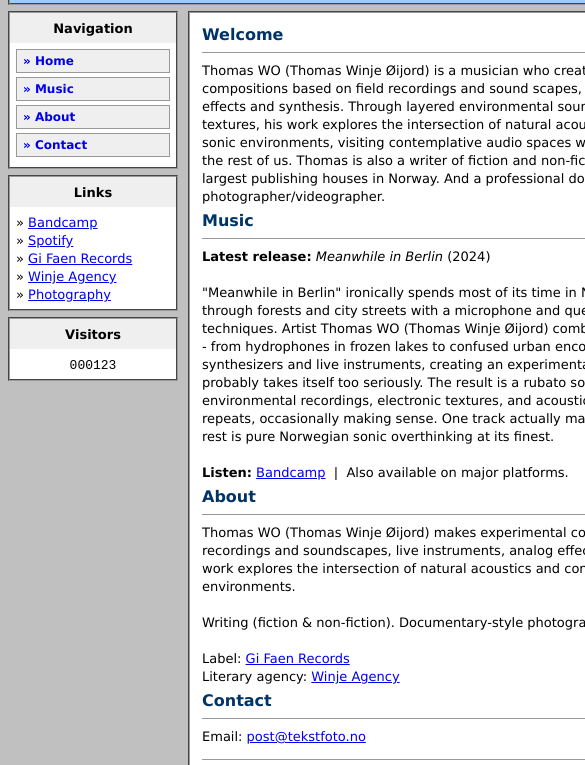
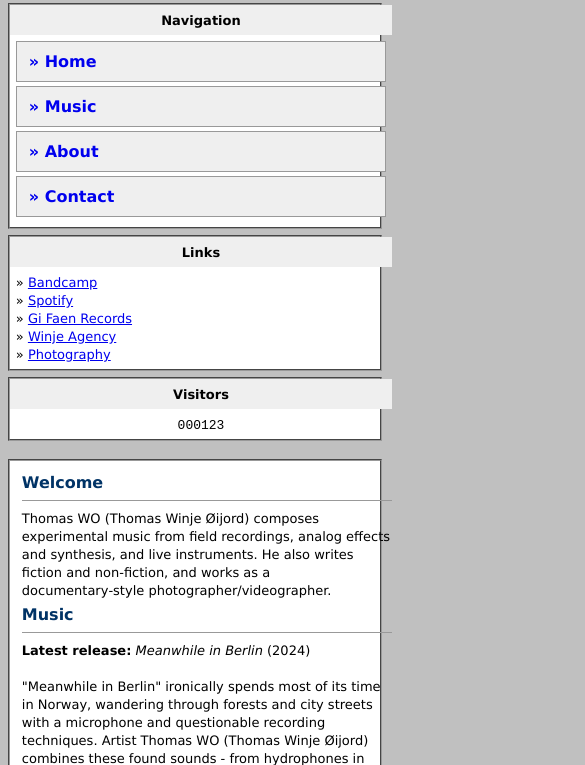
Before and after one commit to Thompalo/thomaswo, a plain HTML site: page index.html in a window 390 px wide. Shown: the part 99-864 px from the top of the page, 585 px wide, since content can reach past the window. Drawn offline with Linux system fonts and the light colour scheme.

Commit message:
Initial updates

```diff
--- a/index.html
+++ b/index.html
@@ -5,19 +5,34 @@
   <meta charset="utf-8">
   <meta name="viewport" content="width=device-width, initial-scale=1">
   <style type="text/css">
-    /* 90s-ish resets & tiny helpers (kept minimal) */
-    img { border: 0; }
+    /* --- 90s look with modern mobile fixes --- */
+    img { border: 0; max-width: 100%; height: auto; }
     .sp { height: 6px; line-height: 6px; font-size: 6px; }
     .box { border: 2px groove #999; background: #FFFFFF; }
-    .navlink { display:block; padding:4px 6px; margin-bottom:4px; background:#EFEFEF; border:1px solid #999; text-decoration:none; font-weight:bold; font-family: Verdana, Arial, Helvetica, sans-serif; font-size:12px; }
+    .navlink { display:block; padding:6px 8px; margin-bottom:4px; background:#EFEFEF; border:1px solid #999; text-decoration:none; font-weight:bold; font-family: Verdana, Arial, Helvetica, sans-serif; font-size:12px; }
     .navlink:hover { background:#FFFF99; }
     .tt { font-family: "Courier New", Courier, monospace; }
+
+    /* layout helpers */
+    .wrap-760 { width: 760px; }
+    .two-col { width: 100%; }
+    .navcol { width: 170px; vertical-align: top; }
+    .contentcol { vertical-align: top; }
+
+    /* responsive: stack nav on small screens, keep the 90s vibe */
+    @media (max-width: 760px){
+      .wrap-760 { width: 96% !important; }
+      .two-col, .two-col tr, .two-col td { display: block; width: 100% !important; }
+      .navcol, .contentcol { width: 100% !important; }
+      .navlink { font-size: 16px; padding: 10px 12px; }
+      body { margin: 0; }
+    }
   </style>
 </head>
 <body bgcolor="#C0C0C0" text="#000000" link="#0000EE" vlink="#551A8B" alink="#FF0000">
 
 <center>
-  <table width="760" cellpadding="0" cellspacing="0" border="0">
+  <table class="wrap-760" cellpadding="0" cellspacing="0" border="0">
     <tr>
       <td>
         <!-- HEADER STRIP -->
@@ -42,11 +57,11 @@
 
         <div class="sp"></div>
 
-        <!-- MAIN LAYOUT: NAV LEFT / CONTENT RIGHT -->
-        <table width="100%" cellpadding="0" cellspacing="0" border="0">
+        <!-- MAIN LAYOUT: NAV LEFT / CONTENT RIGHT (stacks on mobile) -->
+        <table class="two-col" cellpadding="0" cellspacing="0" border="0">
           <tr>
             <!-- NAV -->
-            <td width="170" valign="top">
+            <td class="navcol">
               <table width="100%" cellpadding="6" cellspacing="0" border="0" class="box">
                 <tr><td bgcolor="#EFEFEF" align="center"><font face="Verdana, Arial, Helvetica, sans-serif" size="2"><b>Navigation</b></font></td></tr>
                 <tr><td>
@@ -75,7 +90,7 @@
 
               <div class="sp"></div>
 
-              <!-- (Fake) COUNTER FEEL -->
+              <!-- COUNTER FEEL -->
               <table width="100%" cellpadding="6" cellspacing="0" border="0" class="box">
                 <tr><td bgcolor="#EFEFEF" align="center"><font face="Verdana, Arial, Helvetica, sans-serif" size="2"><b>Visitors</b></font></td></tr>
                 <tr><td align="center"><font face="Courier New, monospace" size="2">000123</font></td></tr>
@@ -85,7 +100,7 @@
             <td width="10">&nbsp;</td>
 
             <!-- CONTENT -->
-            <td valign="top">
+            <td class="contentcol">
               <table width="100%" cellpadding="12" cellspacing="0" border="0" class="box">
                 <tr>
                   <td>
@@ -93,8 +108,7 @@
                     <font face="Verdana, Arial, Helvetica, sans-serif" size="3" color="#003366"><b>Welcome</b></font>
                     <hr color="#999999" size="1">
                     <font face="Verdana, Arial, Helvetica, sans-serif" size="2">
-                      Thomas WO (Thomas Winje Øijord) is a musician who creates experimental compositions based on field recordings and sound scapes, live instruments, analog effects and synthesis. Through layered environmental sounds and electronic textures, his work explores the intersection of natural acoustics and constructed sonic environments, visiting contemplative audio spaces where the familiar meets the rest of us. Thomas is also a writer of fiction and non-fiction. Published by the largest publishing houses in Norway. And a professional documentary style photographer/videographer.
-
+                      Thomas WO (Thomas Winje Øijord) composes experimental music from field recordings, analog effects and synthesis, and live instruments. He also writes fiction and non‑fiction, and works as a documentary‑style photographer/videographer.
                     </font>
 
                     <div class="sp"></div>
@@ -117,13 +131,17 @@
                     <font face="Verdana, Arial, Helvetica, sans-serif" size="3" color="#003366"><b>About</b></font>
                     <hr color="#999999" size="1">
                     <font face="Verdana, Arial, Helvetica, sans-serif" size="2">
-                      Thomas WO (Thomas Winje Øijord) makes experimental compositions based on field recordings and soundscapes, live instruments, analog effects and synthesis. His work explores the intersection of natural acoustics and constructed sonic environments.
+                      Thomas WO (Thomas Winje Øijord) is a musician who creates experimental compositions based on field recordings and sound scapes, live instruments, analog effects and synthesis. Through layered environmental sounds and electronic textures, his work explores the intersection of natural acoustics and constructed sonic environments, visiting contemplative audio spaces where the familiar meets the rest of us.
+
+Thomas is also a writer of fiction and non-fiction. Published by the largest publishing houses in Norway.
+
+And a professional documentary style photographer/videographer.
                       <br><br>
                       Writing (fiction & non‑fiction). Documentary‑style photography/video: <a href="https://www.epalo.no" target="_blank">epalo.no</a>.
                       <br><br>
-                      Label: <a href="https://gifaenrecords.no" target="_blank">Gi Faen Records</a>
+                      Label: <a href="https://gifaenrecords.no" target="_blank" rel="noopener">Gi Faen Records</a>
                       <br>
-                      Literary agency: <a href="https://winjeagency.com" target="_blank">Winje Agency</a>
+                      Literary agency: <a href="https://winjeagency.com" target="_blank" rel="noopener">Winje Agency</a>
                     </font>
 
                     <div class="sp"></div>
--- /dev/null
+++ b/sitemap.xml
@@ -0,0 +1,4 @@
+<?xml version="1.0" encoding="UTF-8"?>
+<urlset xmlns="http://www.sitemaps.org/schemas/sitemap/0.9">
+  <url><loc>https://thomaswo.com/</loc></url>
+</urlset>
```
Also changed, not shown: 404.html (added, +7 -0 lines), robots.txt (added).
